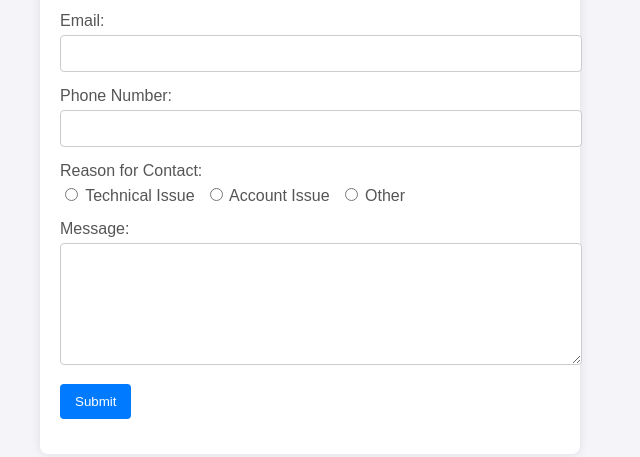
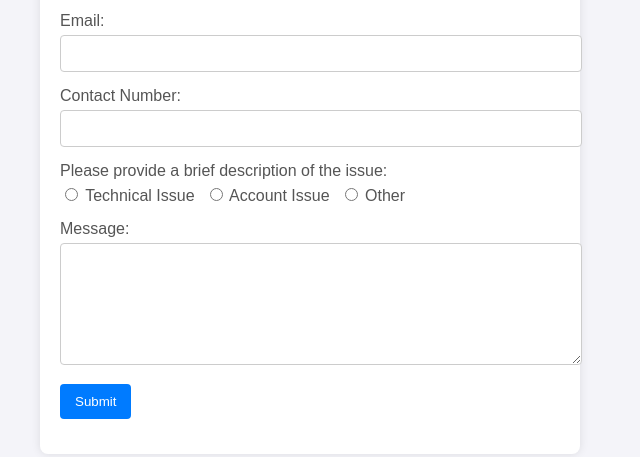
Before and after one commit to danyellewilson/itec3655mod3form, a plain HTML site: page index.html in a window 1280 px wide. Shown: the part 201-658 px from the top of the page, without its empty margins (60-700 px from the left). Drawn offline with Linux system fonts and the light colour scheme.

Commit message:
Update index.html

```diff
--- a/index.html
+++ b/index.html
@@ -87,11 +87,11 @@
                 <input type="email" id="email" name="email" required>
             </div>
             <div class="form-group">
-                <label for="phone">Phone Number:</label>
+                <label for="phone"> Contact Number:</label>
                 <input type="tel" id="phone" name="phone" required>
             </div>
             <div class="form-group">
-                <label>Reason for Contact:</label>
+                <label> Please provide a brief description of the issue:</label>
                 <div class="radio-group">
                     <label><input type="radio" name="reason" value="Technical Issue" required> Technical Issue</label>
                     <label><input type="radio" name="reason" value="Account Issue"> Account Issue</label>
```
